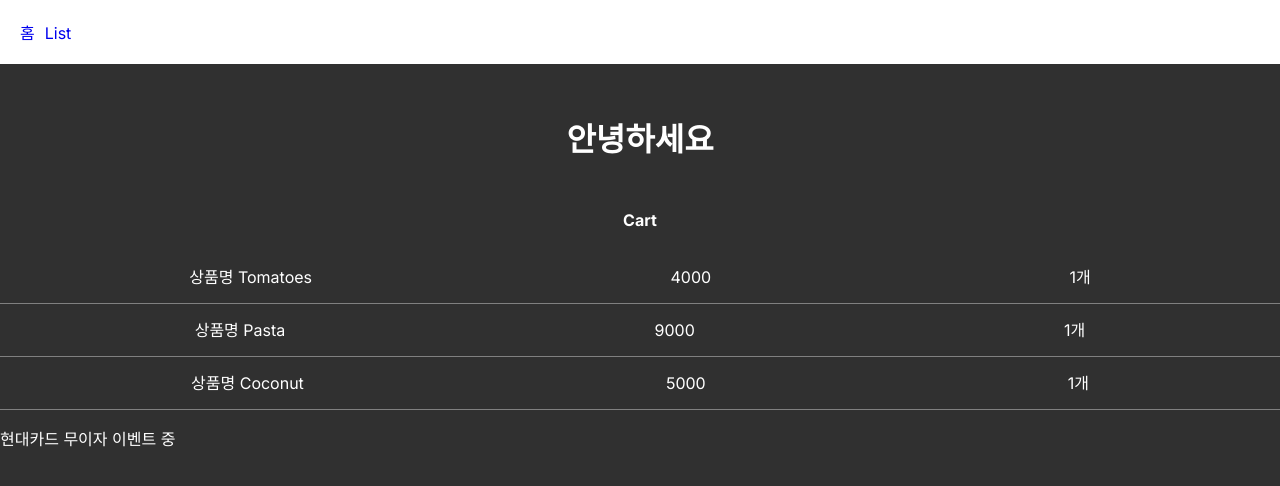
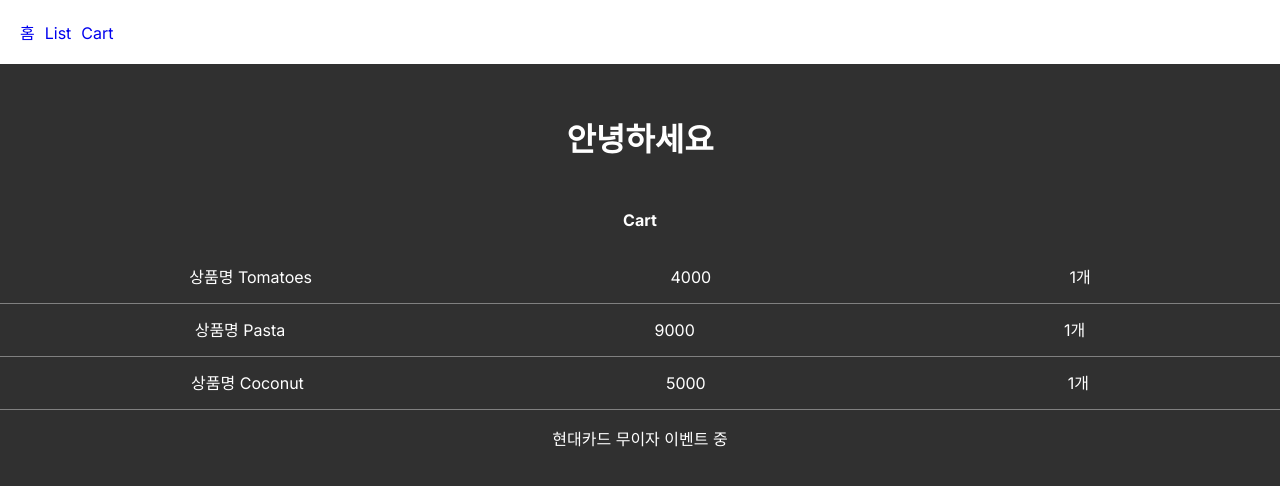
Before and after one commit to Ohjinseo2022/NextJSStudy, a Next.js app: page /cart in a window 1280 px wide. Shown: the top 486 px of the page. Built offline with nearby package versions, Linux system fonts and the light colour scheme.

Commit message:
useState 복습

```diff
--- a/app/cart/layout.js
+++ b/app/cart/layout.js
@@ -4,7 +4,7 @@ export default function Layout({ children }) {
   return (
     <div>
       {children} {/* page.js 인식부분*/}
-      <p>현대카드 무이자 이벤트 중</p>
+      <p className="cardEvent">현대카드 무이자 이벤트 중</p>
     </div>
   );
 }
--- a/app/globals.css
+++ b/app/globals.css
@@ -43,3 +43,8 @@ body {
   border-bottom: 1px solid gray;
   line-height: 0px;
 }
+.cardEvent {
+  margin: 10 auto;
+  width: 100%;
+  text-align: center;
+}
--- a/app/layout.js
+++ b/app/layout.js
@@ -5,7 +5,7 @@ import Link from "next/link";
 const inter = Inter({ subsets: ["latin"] });
 
 export const metadata = {
-  title: "Create Next App",
+  title: "코딩 애플 후레시",
   description: "Generated by create next app",
 };
 
@@ -16,6 +16,7 @@ export default function RootLayout({ children }) {
         <div className="navber">
           <Link href="/">홈</Link>
           <Link href="/list">List</Link>
+          <Link href="/cart">Cart</Link>
         </div>
         {children} {/* page.js 인식부분*/}
       </body>
```
Also changed, not shown: app/list/page.js (+21 -0 lines).
